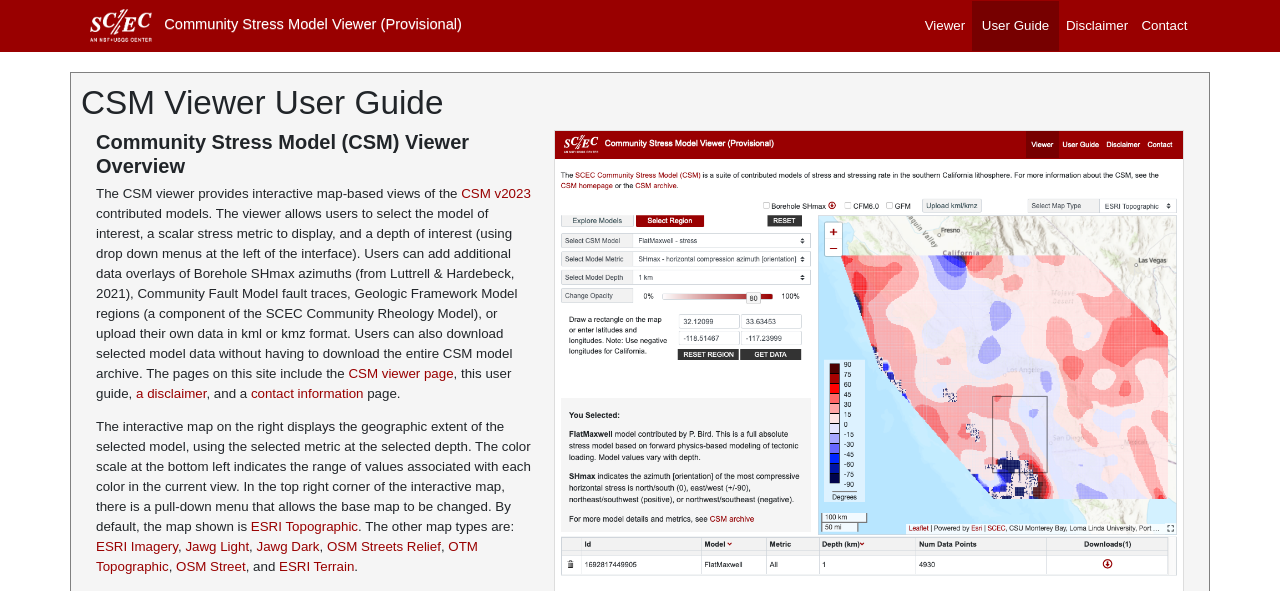
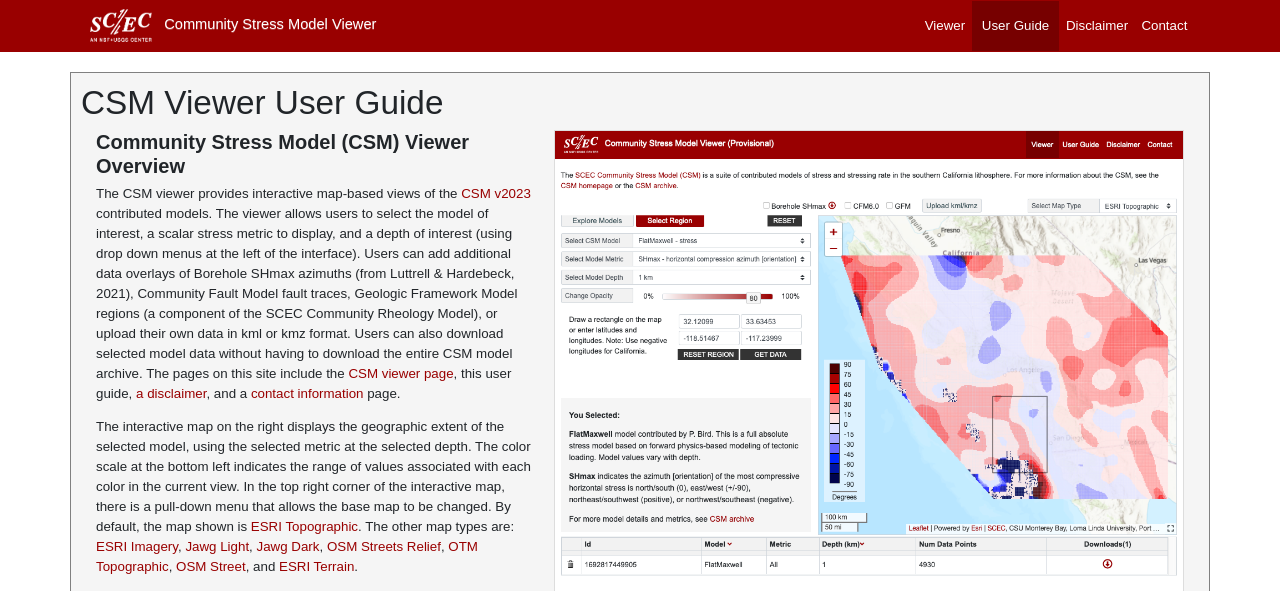
Before and after one commit to SCECcode/CSM_web, a PHP site: page /guide in a window 1280 px wide. Shown: the top 591 px of the page. Run offline with PHP 8.4, Linux system fonts and the light colour scheme.

Commit message:
take Provisional off

```diff
--- a/web/js/csm_leaflet.js
+++ b/web/js/csm_leaflet.js
@@ -114,7 +114,9 @@
 {
 // esri
 
-  // web@scec.org  - ArcGIS apiKey, https://leaflet-extras.github.io/leaflet-providers/preview/
+// web@scec.org  - ArcGIS apiKey, https://leaflet-extras.github.io/leaflet-providers/preview/
+// https://www.esri.com/arcgis-blog/products/developers/developers/open-source-developers-time-to-upgrade-to-the-new-arcgis-basemap-layer-service/
+
   var esri_apiKey = "AAPK2ee0c01ab6d24308b9e833c6b6752e69Vo4_5Uhi_bMaLmlYedIB7N-3yuFv-QBkdyjXZZridaef1A823FMPeLXqVJ-ePKNy";
   var esri_topographic = L.esri.Vector.vectorBasemapLayer("ArcGIS:Topographic", {apikey: esri_apiKey});
   var esri_imagery = L.esri.Vector.vectorBasemapLayer("ArcGIS:Imagery", {apikey: esri_apiKey});
--- a/web/php/navigation.php
+++ b/web/php/navigation.php
@@ -38,7 +38,7 @@
     <div class="container top">
         <nav class="navbar navbar-expand-lg navbar-dark  scec-header">
             <a class="navbar-brand" href="$host_site_actual_path"><img class="scec-logo" src="img/sceclogo_transparent.png">
-                &nbsp;Community Stress Model Viewer (Provisional)</a>
+                &nbsp;Community Stress Model Viewer</a>
                   <button class="navbar-toggler" type="button" data-toggle="collapse" data-target="#navbarNav" aria-controls="navbarNav" aria-expanded="false" aria-label="Toggle navigation">
     <span class="navbar-toggler-icon"></span>
   </button>
--- a/web/viewer.php
+++ b/web/viewer.php
@@ -9,7 +9,7 @@
 <!DOCTYPE html>
 <html lang="en">
 <head>
-    <title>Community Stress Model (Provisional)</title>
+    <title>Community Stress Model</title>
     <meta charset="utf-8">
     <meta name="viewport" content="width=device-width, initial-scale=1.0">
     <link rel="stylesheet" href="css/vendor/font-awesome.min.css">
```
